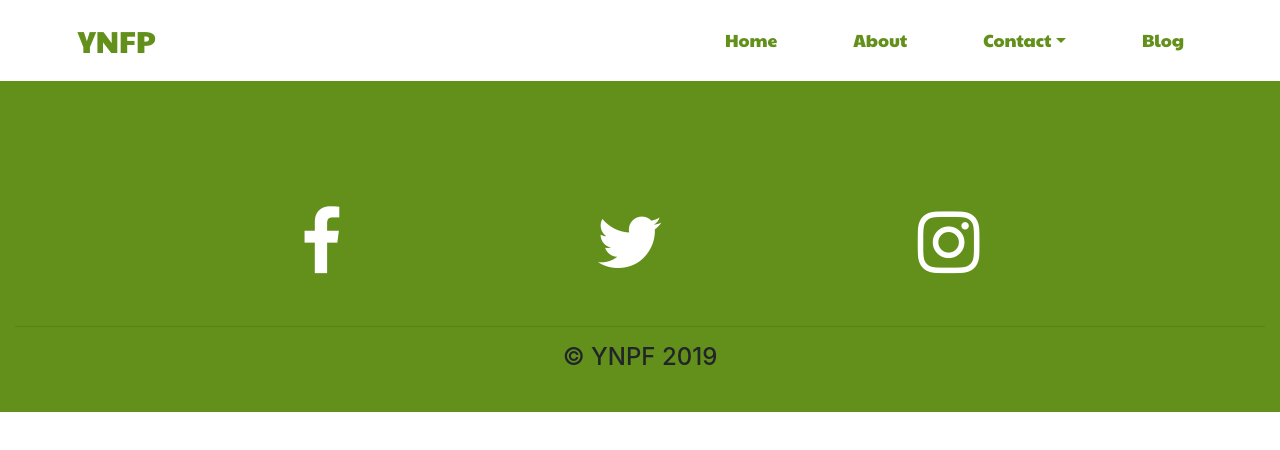
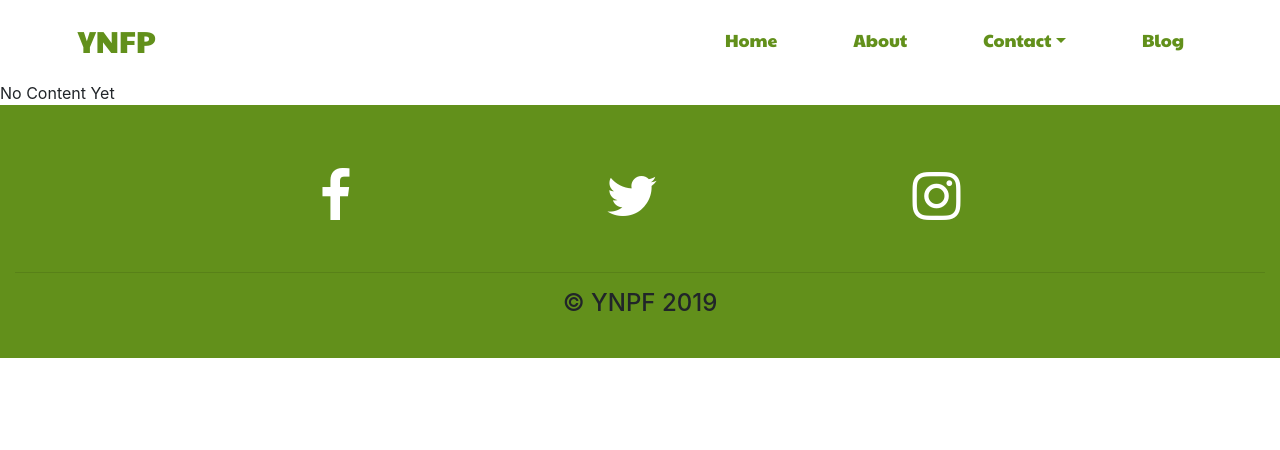
Before and after one commit to razaqfatiu/YNFP, a React (Create React App) app: page /ynfp/contact in a window 1280 px wide. Shown: the top 450 px of the page. Built offline with nearby package versions, Linux system fonts and the light colour scheme.

Commit message:
create home page

```diff
--- a/src/App.js
+++ b/src/App.js
@@ -4,7 +4,7 @@ import Nav from './Component/nav';
 import home from './Component/home'
 import Footer from './Component/footer'
 import About from './Component/about'
-
+import Contact from './Component/contact'
 import './App.css';
 
 function App() {
@@ -16,6 +16,7 @@ function App() {
           <Switch>
             <Route exact path="/" component={home} />
             <Route path="/about" component={About} />
+            <Route path="/contact" component={Contact} />
           </Switch>
           <Footer />
         </div>
--- /dev/null
+++ b/src/Component/contact.js
@@ -0,0 +1,11 @@
+import React from 'react'
+
+function contact(){
+  return (
+      <div>
+        No Content Yet
+      </div>
+    )
+}
+
+export default contact
--- a/src/Component/nav.css
+++ b/src/Component/nav.css
@@ -28,8 +28,8 @@
 }
 
 .social .iconLink {
-   font-size: 4.5em;
-   padding: 10% 10% 0 10%;
+   font-size: 3.5em;
+   padding: 5% 10% 0 10%;
    color: white;
 }
 
--- a/src/Component/nav.js
+++ b/src/Component/nav.js
@@ -30,7 +30,7 @@ export default class nav extends Component {
                   Contact
                 </NavLink>
                 <div className="dropdown-menu" aria-labelledby="navbarDropdown">
-                  <NavLink class="dropdown-item" to="#">Contact us</NavLink>
+                  <NavLink class="dropdown-item" to="/contact">Contact us</NavLink>
                   <div className="dropdown-divider"></div>
                   <NavLink class="dropdown-item" to="#">Get Involved</NavLink>
                 </div>
```
Also changed, not shown: src/Component/tasks.js (deleted, +0 -11 lines), src/Component/projects.js (deleted), 23 other files (tests, documents, lock files or other folders).
